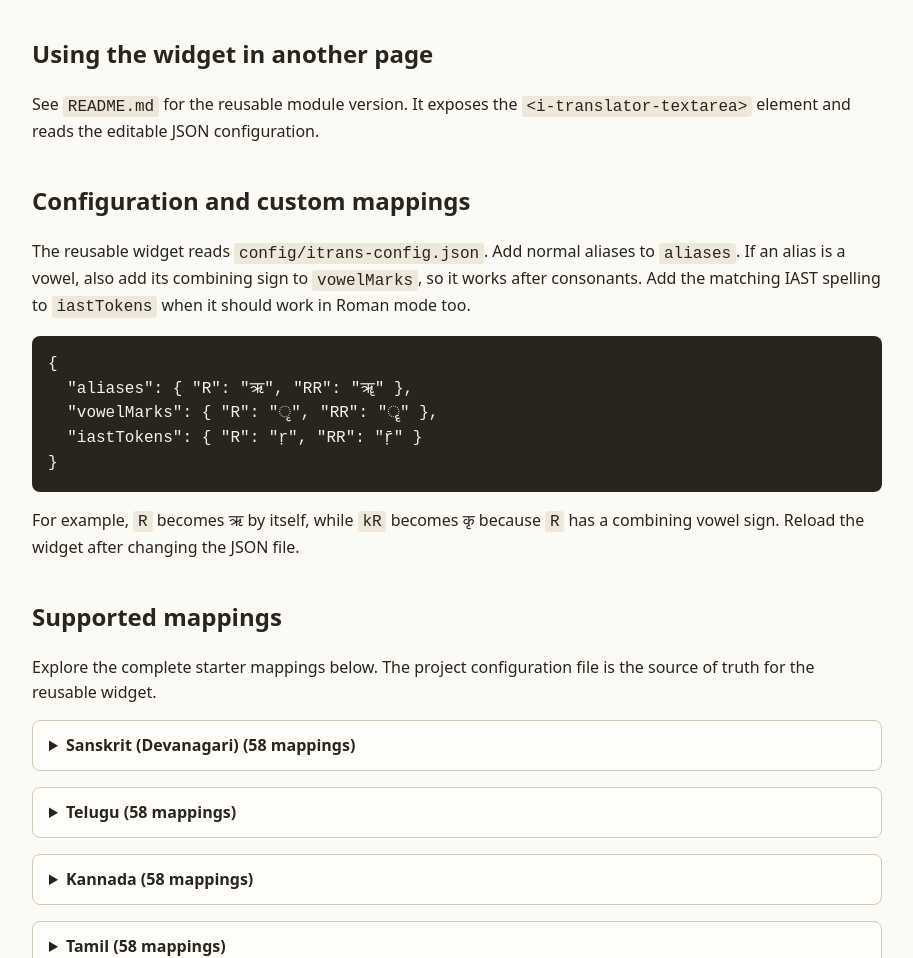
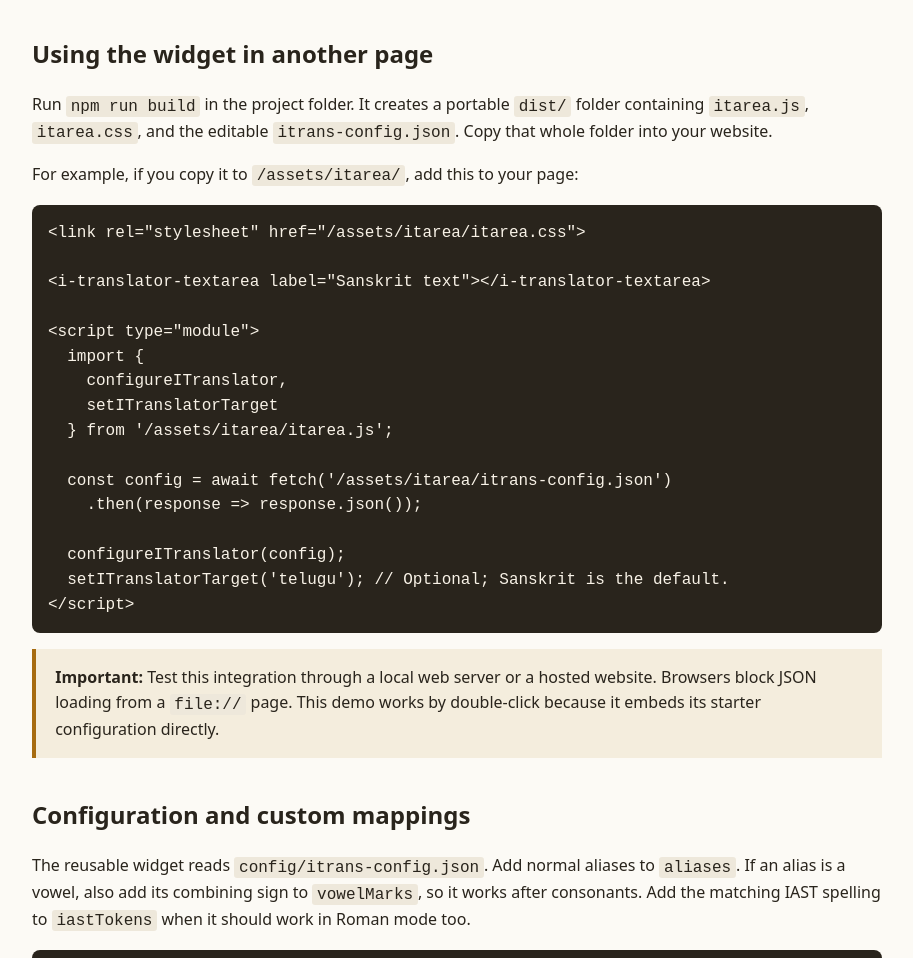
Before and after one commit to rbairigit/itarea, a website: page demo/index.html in a window 1280 px wide. Shown: the part 802-1760 px from the top of the page, without its empty margins (183-1096 px from the left). Drawn offline with Linux system fonts and the light colour scheme.

Commit message:
Document drop-in package in demo

```diff
--- a/demo/index.html
+++ b/demo/index.html
@@ -24,7 +24,25 @@
   <div class="note"><strong>Custom mappings:</strong> Edit <code>config/itrans-config.json</code> when using the reusable widget in an application. This standalone page intentionally embeds the starter mapping so it can be opened with a double-click.</div>
 
   <h2>Using the widget in another page</h2>
-  <p>See <code>README.md</code> for the reusable module version. It exposes the <code>&lt;i-translator-textarea&gt;</code> element and reads the editable JSON configuration.</p>
+  <p>Run <code>npm run build</code> in the project folder. It creates a portable <code>dist/</code> folder containing <code>itarea.js</code>, <code>itarea.css</code>, and the editable <code>itrans-config.json</code>. Copy that whole folder into your website.</p>
+  <p>For example, if you copy it to <code>/assets/itarea/</code>, add this to your page:</p>
+  <pre>&lt;link rel="stylesheet" href="/assets/itarea/itarea.css"&gt;
+
+&lt;i-translator-textarea label="Sanskrit text"&gt;&lt;/i-translator-textarea&gt;
+
+&lt;script type="module"&gt;
+  import {
+    configureITranslator,
+    setITranslatorTarget
+  } from '/assets/itarea/itarea.js';
+
+  const config = await fetch('/assets/itarea/itrans-config.json')
+    .then(response =&gt; response.json());
+
+  configureITranslator(config);
+  setITranslatorTarget('telugu'); // Optional; Sanskrit is the default.
+&lt;/script&gt;</pre>
+  <div class="note"><strong>Important:</strong> Test this integration through a local web server or a hosted website. Browsers block JSON loading from a <code>file://</code> page. This demo works by double-click because it embeds its starter configuration directly.</div>
   <h2>Configuration and custom mappings</h2>
   <p>The reusable widget reads <code>config/itrans-config.json</code>. Add normal aliases to <code>aliases</code>. If an alias is a vowel, also add its combining sign to <code>vowelMarks</code>, so it works after consonants. Add the matching IAST spelling to <code>iastTokens</code> when it should work in Roman mode too.</p>
   <pre>{
```
